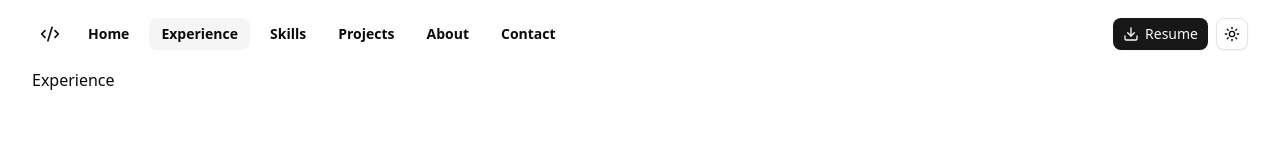
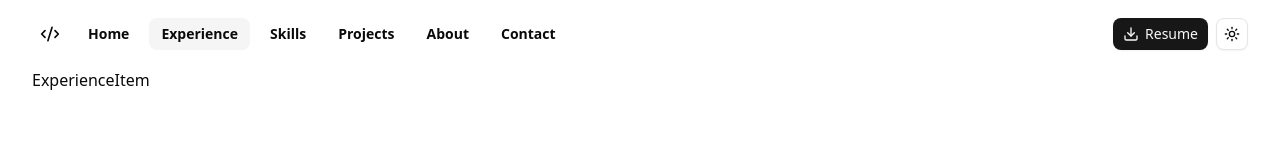
Before and after one commit to hossein-jorfi/portfolio-website, a Next.js app: page /experience in a window 1280 px wide. Shown: the top 160 px of the page. Built offline with nearby package versions, Linux system fonts and the light colour scheme.

Commit message:
ExperienceItem

```diff
--- /dev/null
+++ b/src/app/experience/_components/experience-item/index.tsx
@@ -0,0 +1,5 @@
+const ExperienceItem = () => {
+  return <div>ExperienceItem</div>;
+};
+
+export default ExperienceItem;
--- a/src/app/experience/page.tsx
+++ b/src/app/experience/page.tsx
@@ -1,9 +1,9 @@
+import ExperienceItem from "./_components/experience-item";
+
 const Page = () => {
   return (
     <div className="app-container">
-      <div>
-        <h1>Experience</h1>
-      </div>
+      <ExperienceItem />
     </div>
   );
 };
```
